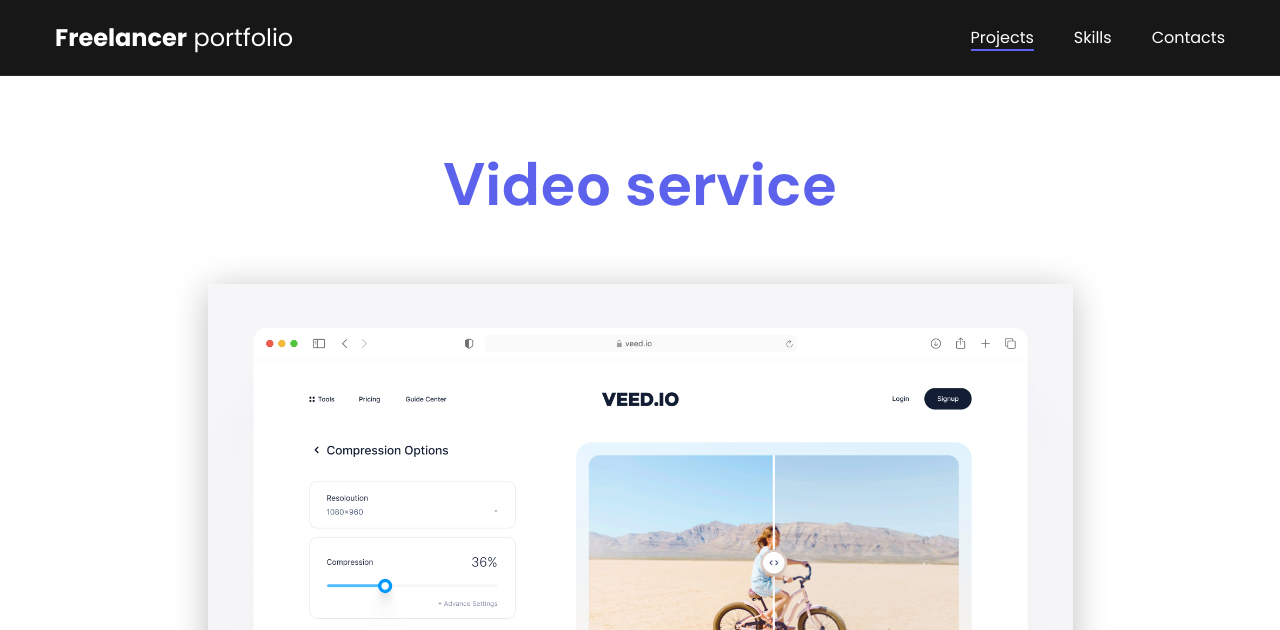
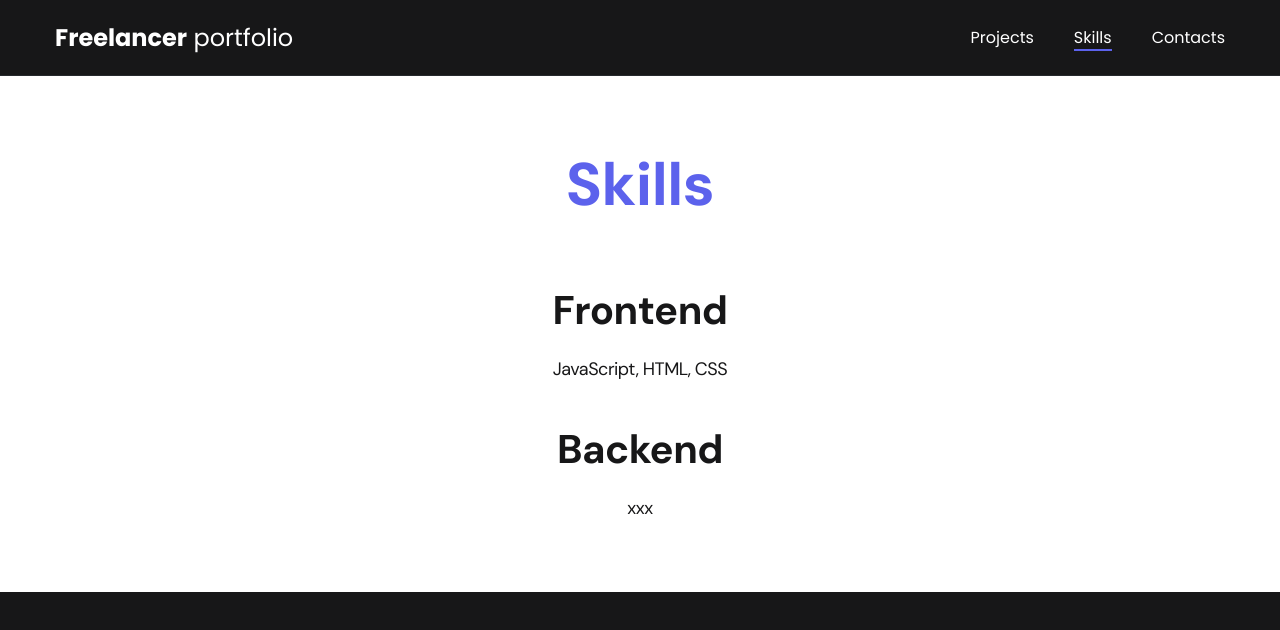
Before and after one commit to Lev-Dolzhenko/PortfolioApp, a plain HTML site: page skills.html in a window 1280 px wide. Shown: the top 630 px of the page. Drawn offline with Linux system fonts and the light colour scheme.

Commit message:
created skills block

```diff
--- a/project-page.html
+++ b/skills.html
@@ -17,8 +17,8 @@
                 <a href="" class="logo"><strong>Freelancer</strong> portfolio</a>
                 <ul class="nav-list">
                     <li class="nav-list__item"><a href="/index.html"
-                            class="nav-list__link nav-list__link--active">Projects</a></li>
-                    <li class="nav-list__item"><a href="" class="nav-list__link">Skills</a></li>
+                            class="nav-list__link">Projects</a></li>
+                    <li class="nav-list__item"><a href="" class="nav-list__link nav-list__link--active">Skills</a></li>
                     <li class="nav-list__item"><a href="" class="nav-list__link">Contacts</a></li>
                 </ul>
             </div>
@@ -26,19 +26,17 @@
     </nav>
     <main class="section">
         <div class="container">
-            <div class="project-details">
-                <h2 class="title-1">Video service</h2>
-                <div class="project-details__cover">
-                    <img src="/img/projects/02-big.jpg" alt="">
-                </div>
-                <div class="project-details__description">
-                    <p>Skills: React, Node.js, MongoDB</p>
-                </div>
-                <a href="#!" class="btn-outline">
-                    <img src="/img/icons/gitHub-black.svg" alt="">
-                    GitHub repo
-                </a>
-            </div>
+            <h1 class="title-1">Skills</h1>
+            <ul class="content-list">
+                <li class="content-list__item">
+                    <h2 class="title-2">Frontend</h2>
+                    <p>JavaScript, HTML, CSS</p>
+                </li>
+                <li class="content-list__item">
+                    <h2 class="title-2">Backend</h2>
+                    <p>xxx</p>
+                </li>
+            </ul>
         </div>
     </main>
     <footer class="footer">
--- a/style.css
+++ b/style.css
@@ -36,6 +36,12 @@ html, body {
 
 .none {
     display: none !important;
+}
+.title-2 {
+    font-weight: 700;
+    font-size: 40px;
+    line-height: 1.3;
+    margin-bottom: 20px;
 }
 
 /*NAV*/
@@ -247,7 +253,24 @@ html, body {
     top: 1px;
 }
 
-/*FOOTER*/
+/* SKILLS */
+
+.content-list {
+    margin: 0 auto;
+    max-width: 570px;
+    display: flex;
+    flex-direction: column;
+    align-items: center;
+    text-align: center;
+    row-gap: 40px;
+}
+.content-list__item {
+    font-size: 18px;
+    line-height: 1.5;
+
+}
+
+/* FOOTER */
 
 .footer {
     background-color: var(--dark-bg);
```
Also changed, not shown: index.html (+1 -1 lines).
